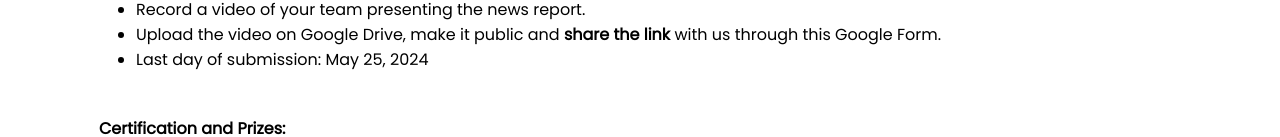
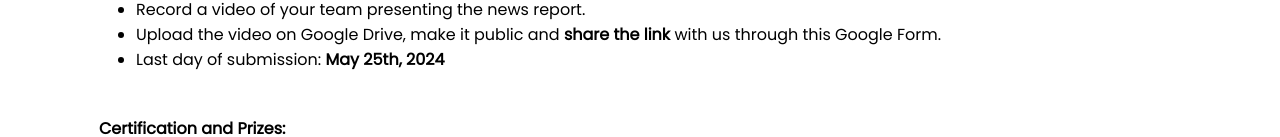
Before and after one commit to harshitkowsik/usiculturalclub, a plain HTML site: page agaaz.html in a window 1280 px wide. Shown: the part 936-1073 px from the top of the page. Drawn offline with Linux system fonts and the light colour scheme.

Commit message:
agaaz.html

```diff
--- a/agaaz.html
+++ b/agaaz.html
@@ -67,7 +67,7 @@ This competition challenges you to research meticulously, think critically, and
                     <li class="li-event">Record a video of your team presenting the news report.</li>
                     <li class="li-event">Upload the video on Google Drive, make it public and <b>share the link </b>with us
                         through this Google Form.</li>
-                    <li class="li-event">Last day of submission: May 25, 2024</li>
+                    <li class="li-event">Last day of submission: <b>May 25th, 2024</b></li>
                 </ul>
                 <br>
                 <p style="opacity: 1;"><b>Certification and Prizes:</b></p>
```
